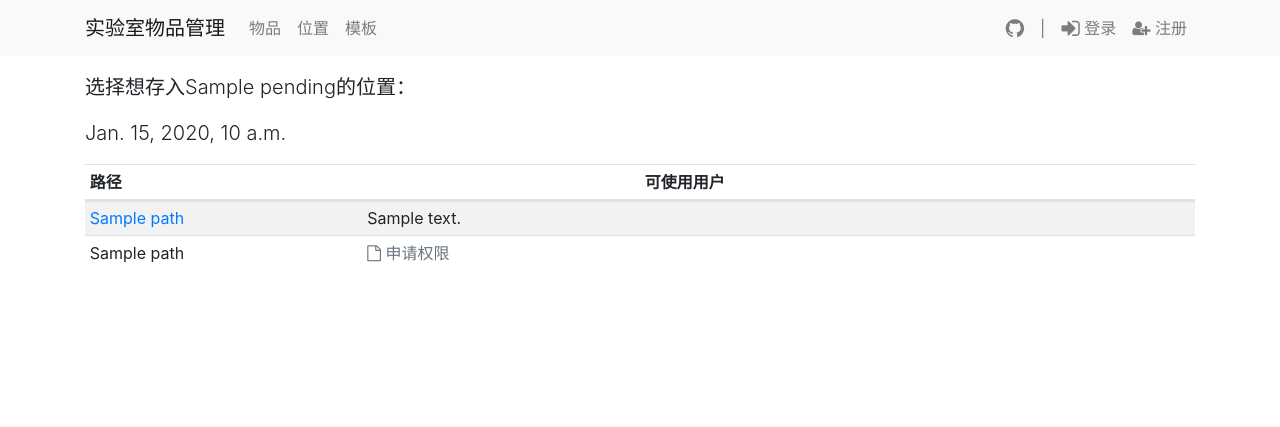
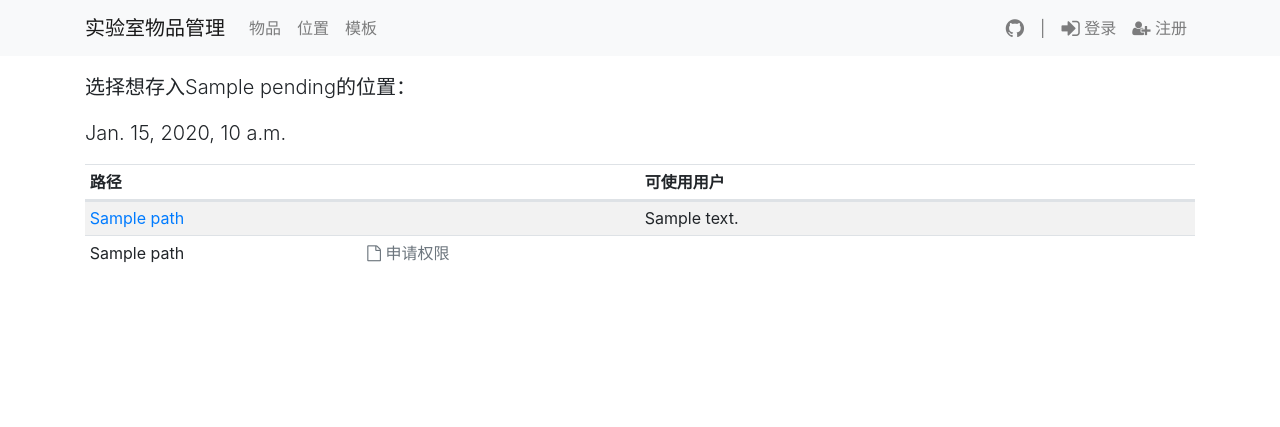
Before and after one commit to zyayoung/lab-item-tracking, a Django app: template inventory/templates/inventory/location.html in a window 1280 px wide. Shown: the top 427 px of the page. Run offline with Django 3.2, Linux system fonts and the light colour scheme; the template is opened without the code that fills it: most values are stand-ins (such as "Sample title", 1, 10 or a date in 2020); form fields are guessed from the names that the template uses; some libraries are stand-ins or nearby versions.

Commit message:
Fix: UI bugs

```diff
--- a/inventory/templates/inventory/location.html
+++ b/inventory/templates/inventory/location.html
@@ -52,12 +52,12 @@
                 {% endif %}
                 {% for sublocation in allow_locs %}
                 <tr class="row mx-0">
-                    <td class="col-3">
+                    <td class="col-6">
                         <a href="{% url 'inventory:location' sublocation.id %}{% if pending %}?pending={{ pending.pk }}{% endif %}">
                             {{ sublocation.path }}
                         </a>
                     </td>
-                    <td class="col-9">
+                    <td class="col-6">
                         {% if sublocation.is_public %}
                         全部
                         {% else %}
@@ -102,21 +102,33 @@
                 {% endif %}
             </span>
         </p>
-        {% if item_list %}
         <table class="table table-striped table-sm">
-            <thead>
-                <th>名称</th>
-                <th>类型</th>
+            <thead class="w-100">
+                <tr class="row mx-0">
+                    <th class="col-6">名称</th>
+                    <th class="col-6">类型</th>
+                </tr>
             </thead>
-            <tbody>
+            {% if item_list %}
+            <tbody class="w-100">
                 {% for item in item_list %}
-                <tr>
-                    <td><a href="{% url 'inventory:item' item.id %}">{{ item }}</a></td>
-                    <td>{% if item.template %}{{ item.template }}{% endif %}</td>
+                <tr class="row mx-0">
+                    <td class="col-6">
+                        <a href="{% url 'inventory:item' item.id %}">{{ item }}</a>
+                    </td>
+                    <td class="col-6">
+                        {% if item.template %}
+                        <a href="{% url 'inventory:template' item.template.id %}">
+                            {{ item.template }}
+                        </a>
+                        {% endif %}
+                    </td>
                 </tr>
                 {% endfor %}
             </tbody>
+            {% endif %}
         </table>
+        {% if item_list %}
         <nav aria-label="page navigation">
             <ul class="pagination justify-content-center">
                 <li class="page-item">
--- a/static/css/sticky-footer.css
+++ b/static/css/sticky-footer.css
@@ -7,7 +7,7 @@ html {
 
 body {
     /* Margin bottom by footer height */
-    margin-bottom: 80px;
+    margin-bottom: 100px;
 }
 
 .footer {
```
